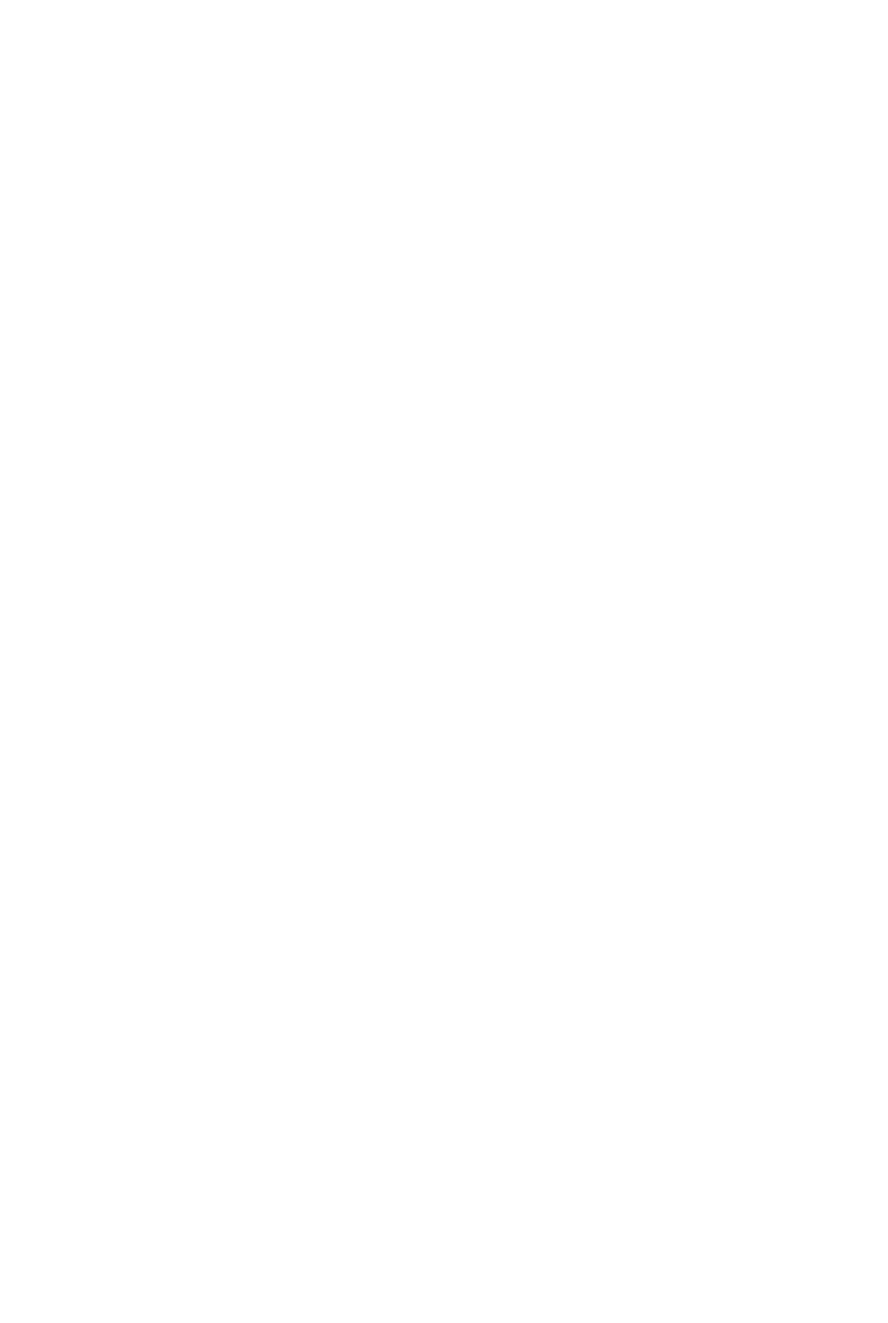
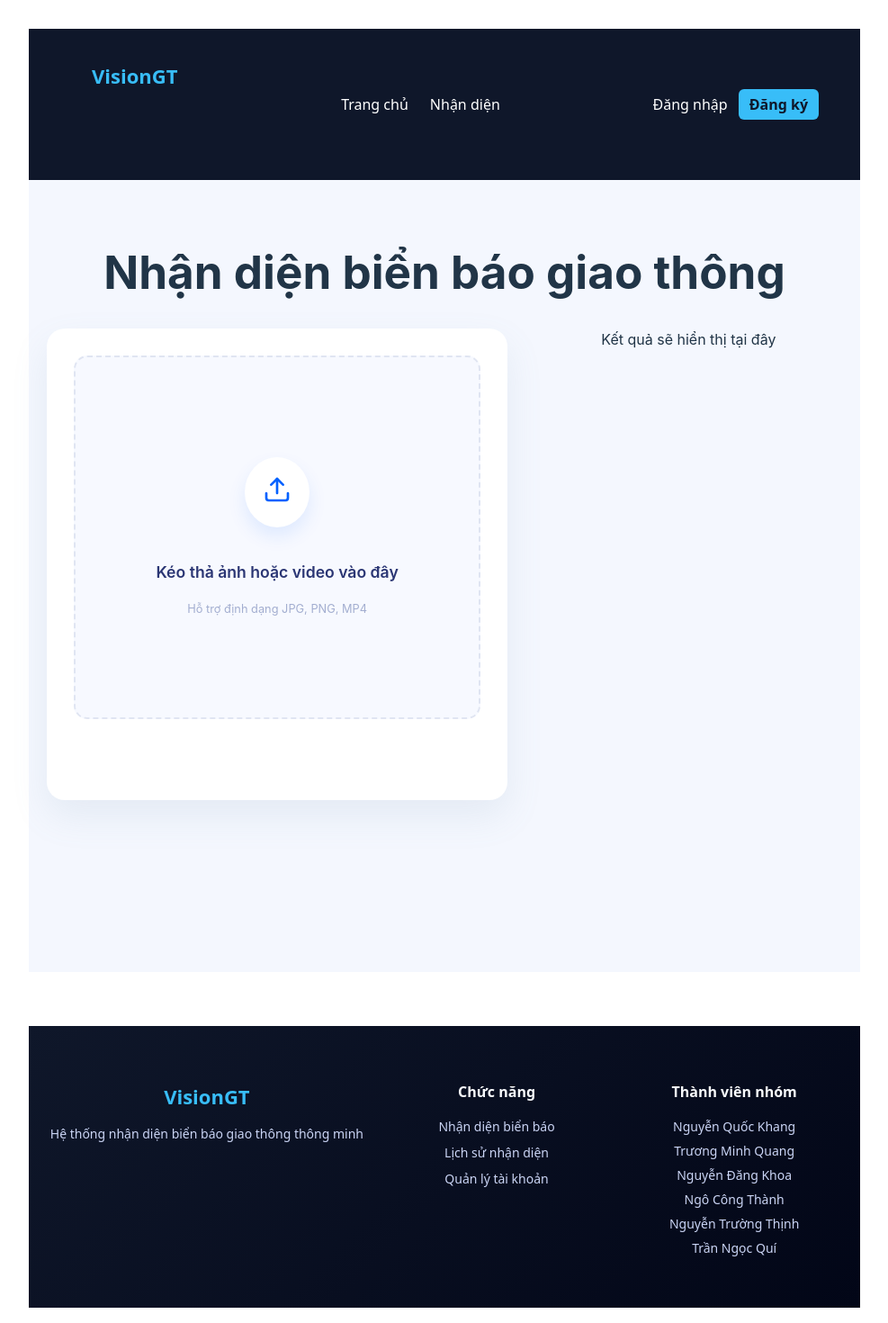
Before and after one commit to QUANG-SanBay/VisionGT_FE, a React (Vite) app: page / in a window 1280 px wide. Before the commit this address had no page. Shown: the top 1470 px of the page at 90% size, without its empty margins (146-1133 px from the left). Before the commit the page ends 800 px from the top, so only its background shows below. Built offline with nearby package versions, Linux system fonts and the light colour scheme.

Commit message:
upload header, footer, lịch sử

```diff
--- /dev/null
+++ b/src/components/Footer.css
@@ -0,0 +1,85 @@
+.footer {
+  background: linear-gradient(135deg, #0f172a, #020617);
+  color: #e5e7eb;
+  padding: 40px 0;
+  margin-top: 60px;
+}
+
+.footer-container {
+  max-width: 1200px;
+  margin: auto;
+  padding: 0 24px;
+  display: grid;
+  grid-template-columns: 1.5fr 1fr 1fr;
+  gap: 32px;
+}
+
+.footer-brand h3 {
+  color: #38bdf8;
+  font-size: 22px;
+  margin-bottom: 10px;
+}
+
+.footer-brand p {
+  color: #cbd5f5;
+  font-size: 14px;
+  line-height: 1.6;
+}
+
+.footer-links h4,
+.footer-info h4 {
+  font-size: 16px;
+  margin-bottom: 12px;
+  color: #f8fafc;
+}
+
+.footer-links ul {
+  list-style: none;
+  padding: 0;
+}
+
+.footer-links li {
+  font-size: 14px;
+  margin-bottom: 8px;
+  color: #cbd5f5;
+}
+
+.footer-info p {
+  font-size: 14px;
+  margin-bottom: 6px;
+  color: #cbd5f5;
+}
+
+/* Responsive */
+@media (max-width: 768px) {
+  .footer-container {
+    grid-template-columns: 1fr;
+    text-align: center;
+  }
+}
+
+.footer-members h4 {
+  font-size: 16px;
+  margin-bottom: 12px;
+  color: #f8fafc;
+}
+
+.footer-members ul {
+  list-style: none;
+  padding: 0;
+}
+
+.footer-members li {
+  font-size: 14px;
+  margin-bottom: 6px;
+  color: #cbd5f5;
+}
+
+.footer-bottom {
+  margin-top: 30px;
+  padding-top: 15px;
+  text-align: center;
+  font-size: 13px;
+  color: #94a3b8;
+  border-top: 1px solid rgba(255, 255, 255, 0.1);
+}
--- /dev/null
+++ b/src/components/Footer.jsx
@@ -0,0 +1,39 @@
+import "./Footer.css";
+
+const Footer = () => {
+  return (
+    <footer className="footer">
+      <div className="footer-container">
+
+        <div className="footer-brand">
+          <h3>VisionGT</h3>
+          <p>Hệ thống nhận diện biển báo giao thông thông minh</p>
+        </div>
+
+        <div className="footer-links">
+          <h4>Chức năng</h4>
+          <ul>
+            <li>Nhận diện biển báo</li>
+            <li>Lịch sử nhận diện</li>
+            <li>Quản lý tài khoản</li>
+          </ul>
+        </div>
+
+        <div className="footer-members">
+          <h4>Thành viên nhóm</h4>
+          <ul>
+            <li>Nguyễn Quốc Khang</li>
+            <li>Trương Minh Quang</li>
+            <li>Nguyễn Đăng Khoa</li>
+            <li>Ngô Công Thành</li>
+            <li>Nguyễn Trường Thịnh</li>
+            <li>Trần Ngọc Quí</li>
+          </ul>
+        </div>
+
+      </div>
+    </footer>
+  );
+};
+
+export default Footer;
--- /dev/null
+++ b/src/components/Header.css
@@ -0,0 +1,51 @@
+.header {
+  background: #0f172a;
+  color: white;
+  padding: 12px 0;
+}
+
+.header-container {
+  width: 90%;
+  max-width: 1200px;
+  margin: auto;
+  display: flex;
+  align-items: center;
+  justify-content: space-between;
+}
+
+.logo a {
+  font-size: 22px;
+  font-weight: bold;
+  color: #38bdf8;
+  text-decoration: none;
+}
+
+.nav a {
+  margin: 0 12px;
+  color: white;
+  text-decoration: none;
+  font-weight: 500;
+}
+
+.nav a:hover {
+  color: #38bdf8;
+}
+
+.auth a {
+  margin-left: 12px;
+  text-decoration: none;
+  color: white;
+}
+
+.btn {
+  background: #38bdf8;
+  padding: 6px 12px;
+  border-radius: 6px;
+  color: #0f172a !important;
+  font-weight: bold;
+}
+
+.logout {
+  border: none;
+  cursor: pointer;
+}
--- /dev/null
+++ b/src/components/Header.jsx
@@ -0,0 +1,45 @@
+import { Link } from "react-router-dom";
+import "./Header.css";
+
+const Header = () => {
+  const isLogin = !!localStorage.getItem("token");
+
+  return (
+    <header className="header">
+      <div className="header-container">
+        <div className="logo">
+          <Link to="/">VisionGT</Link>
+        </div>
+
+        <nav className="nav">
+          <Link to="/">Trang chủ</Link>
+          <Link to="/customer/detection">Nhận diện</Link>
+          {isLogin && <Link to="/history">Lịch sử</Link>}
+        </nav>
+
+        <div className="auth">
+          {!isLogin ? (
+            <>
+              <Link to="/login">Đăng nhập</Link>
+              <Link to="/register" className="btn">
+                Đăng ký
+              </Link>
+            </>
+          ) : (
+            <button
+              className="btn logout"
+              onClick={() => {
+                localStorage.clear();
+                location.href = "/login";
+              }}
+            >
+              Đăng xuất
+            </button>
+          )}
+        </div>
+      </div>
+    </header>
+  );
+};
+
+export default Header;
--- /dev/null
+++ b/src/layouts/MainLayout.jsx
@@ -0,0 +1,14 @@
+import Header from "../components/Header";
+import Footer from "../components/Footer";
+
+const MainLayout = ({ children }) => {
+  return (
+    <>
+      <Header />
+      <main className="container">{children}</main>
+      <Footer />
+    </>
+  );
+};
+
+export default MainLayout;
--- /dev/null
+++ b/src/pages/History.jsx
@@ -0,0 +1,47 @@
+import { useEffect, useState } from "react";
+import { getHistory } from "../services/historyService";
+
+const History = () => {
+  const [history, setHistory] = useState([]);
+
+  useEffect(() => {
+    getHistory()
+      .then((res) => setHistory(res.data))
+      .catch(() => alert("Không lấy được lịch sử"));
+  }, []);
+
+  return (
+    <div>
+      <h2>Lịch sử nhận diện</h2>
+
+      {history.length === 0 ? (
+        <p>Chưa có dữ liệu</p>
+      ) : (
+        <table border="1" width="100%">
+          <thead>
+            <tr>
+              <th>Ảnh</th>
+              <th>Tên biển báo</th>
+              <th>Độ tin cậy</th>
+              <th>Thời gian</th>
+            </tr>
+          </thead>
+          <tbody>
+            {history.map((item, index) => (
+              <tr key={index}>
+                <td>
+                  <img src={item.image_url} width="120" />
+                </td>
+                <td>{item.sign_name}</td>
+                <td>{item.confidence}%</td>
+                <td>{item.created_at}</td>
+              </tr>
+            ))}
+          </tbody>
+        </table>
+      )}
+    </div>
+  );
+};
+
+export default History;
--- a/src/routes/routes.js
+++ b/src/routes/routes.js
@@ -1,11 +1,38 @@
-// src/routes/routes.js
-import {Detection} from '../pages';
+import React from "react";
+import MainLayout from "../layouts/MainLayout";
+
+// Pages
+import { Detection } from "../pages";
+import History from "../pages/History";
+
+/**
+ * NOTE:
+ * - KHÔNG JSX
+ * - KHÔNG <Component />
+ */
+const withLayout = (Component) => {
+  return function WrappedComponent() {
+    return React.createElement(
+      MainLayout,
+      null,
+      React.createElement(Component, null)
+    );
+  };
+};
 
 const customRoutes = [
-    {
-        path: '/customer/detection',
-        component: Detection
-    }
+  {
+    path: "/",
+    component: withLayout(Detection), // tạm cho "/" trỏ về detection
+  },
+  {
+    path: "/customer/detection",
+    component: withLayout(Detection),
+  },
+  {
+    path: "/history",
+    component: withLayout(History),
+  },
 ];
 
 export default customRoutes;
--- /dev/null
+++ b/src/services/historyService.js
@@ -0,0 +1,11 @@
+import axios from "axios";
+
+const API_URL = "http://localhost:8000/api/history/";
+
+export const getHistory = () => {
+  return axios.get(API_URL, {
+    headers: {
+      Authorization: `Bearer ${localStorage.getItem("token")}`,
+    },
+  });
+};
```
Also changed, not shown: 1 other file (tests, documents, lock files or other folders).
